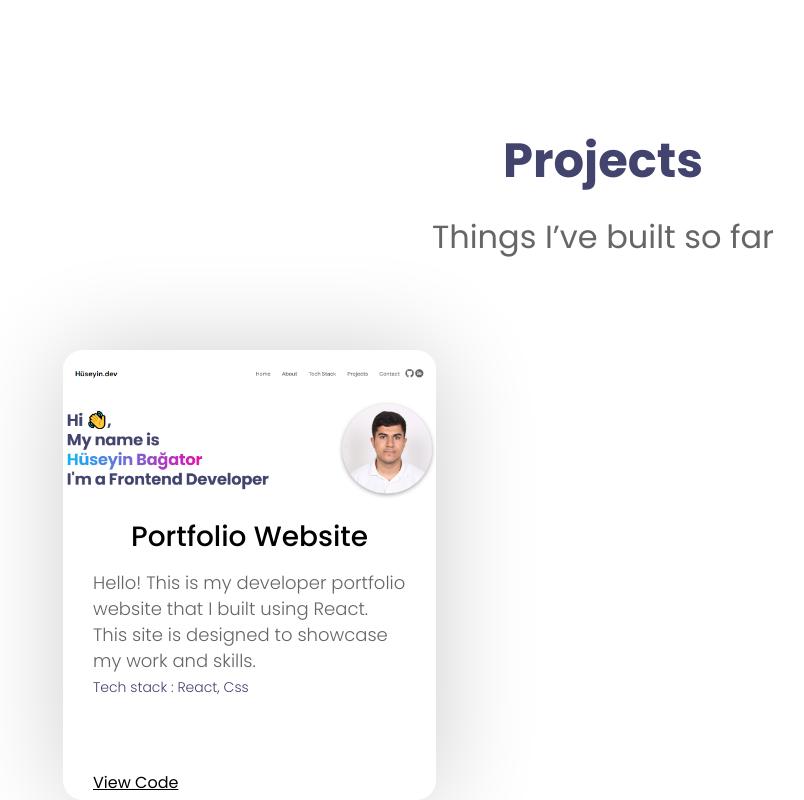
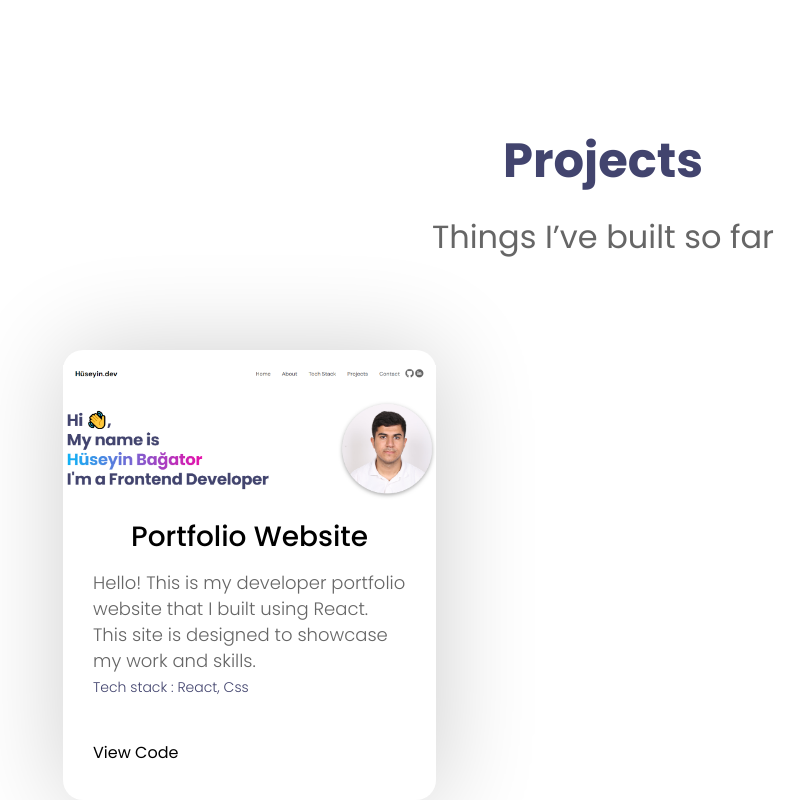
Before and after one commit to huseyinbagator/Portfolio-Website, a React (Create React App) app: page / in a window 1280 px wide. Shown: the part 1727-2527 px from the top of the page, without its empty margins (37-841 px from the left). Built offline with nearby package versions, Linux system fonts and the light colour scheme.

Commit message:
css-update-2

```diff
--- a/src/Components/project.css
+++ b/src/Components/project.css
@@ -6,7 +6,7 @@ h2 {
   text-align: center;
 }
 .container-title {
-    margin-top: 10px;
+  margin-top: 10px;
   color: #42446e;
   text-align: center;
   font-family: Poppins;
@@ -52,7 +52,7 @@ h2 {
 }
 .description-portfolio {
   margin-top: 20px;
-  color:  #666;
+  color: #666;
   font-family: Poppins;
   font-size: 18px;
   font-style: normal;
@@ -60,7 +60,6 @@ h2 {
   line-height: 26px;
 }
 .stack {
-
   color: #42446e;
   font-family: Poppins;
   font-size: 14px;
@@ -68,12 +67,11 @@ h2 {
   font-weight: 300;
   line-height: 26px;
 }
-.project-links{
-    margin-top: 70px;
+.project-links {
+  margin-top: 40px;
 }
 .project-links a {
-
-  text-decoration: none;
+  text-decoration: none !important;
   color: #000;
   font-family: Poppins;
   font-size: 16px;
--- a/src/Components/project.jsx
+++ b/src/Components/project.jsx
@@ -18,6 +18,7 @@ function project() {
                 <p className='description-portfolio'>Hello! This is my developer portfolio website that I built using React. This site is designed to showcase my work and skills.</p>
                 <p className='stack'>Tech stack : React, Css</p>
                  <div className='project-links'>
+
                 <a href='https://github.com/huseyinbagator/Portfolio-Website'  alt="Github"  rel="noreferrer" target='_blank'>View Code</a>
 
             </div>
```
